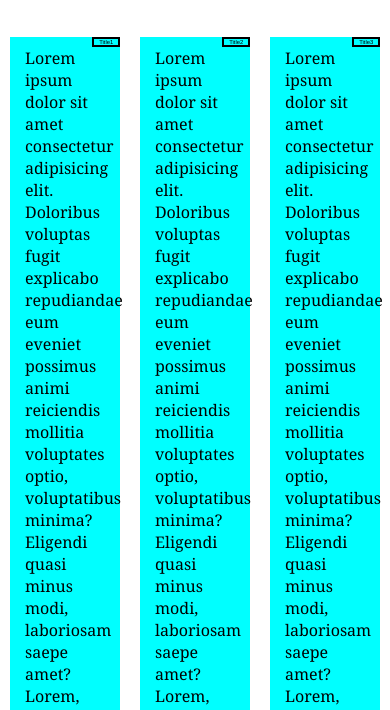
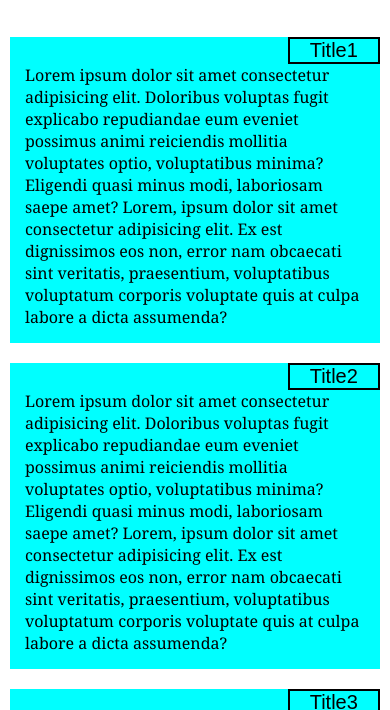
Before and after one commit to LuisCorrea1/HTML_CSS_JavaScript-, a plain HTML site: page module02-solution/index.html in a window 390 px wide. Shown: the part 69-779 px from the top of the page. Drawn offline with Linux system fonts and the light colour scheme.

Commit message:
6)Breakpoint for movile view (equal or less than 767px) and font changes

```diff
--- a/module02-solution/style.css
+++ b/module02-solution/style.css
@@ -26,7 +26,7 @@ h1{
     left: 75%;
     text-align: center;
     background-color: aqua;
-    font-size: 1.5vw;
+    font-size: 20px;
 }
 
 #p2 {
@@ -47,3 +47,10 @@ h1{
 		clear: left;
 	}
 }
+
+/*Movile layout (equal or less than 767px)*/
+@media (max-width: 767px) {
+	.box1, .box2, .box3 {
+		width: calc(100% - 20px);
+	}
+}
```
